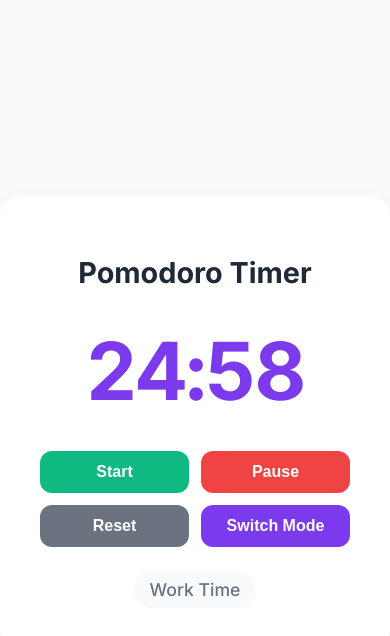
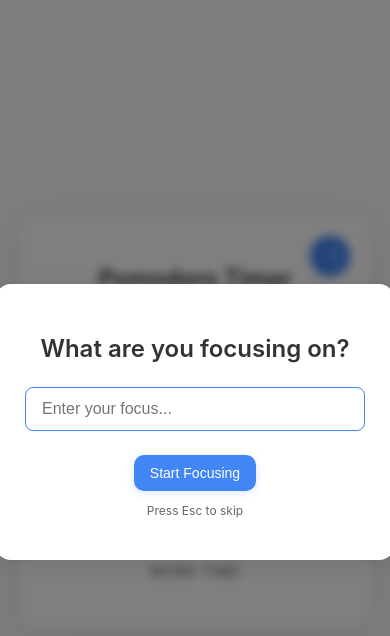
Before and after one commit to joshuakcpa/BYOA-Pomodoro, a plain HTML site: page index.html in a window 390 px wide. Both pictures are taken after a click on the button "Start". Drawn offline with Linux system fonts and the light colour scheme.

Commit message:
Updated design with improved mobile responsiveness and visual styling

```diff
--- a/index.html
+++ b/index.html
@@ -10,17 +10,30 @@
 <body>
     <div class="container">
         <h1>Pomodoro Timer</h1>
+        <button id="toggle-mode" class="theme-toggle">☽</button>
+
+        <div id="task-display" class="task-display"></div>
+
         <div class="timer">
             <span id="minutes">25</span>:<span id="seconds">00</span>
         </div>
+
         <div class="controls">
-            <button id="start">Start</button>
-            <button id="pause">Pause</button>
-            <button id="reset">Reset</button>
-            <button id="toggle-mode">Switch Mode</button>
+            <button id="start" class="primary-btn">Start</button>
+            <button id="pause" class="primary-btn" disabled>Pause</button>
+            <button id="add-time" class="secondary-btn">+5 min</button>
+            <button id="reset" class="secondary-btn">Reset</button>
         </div>
-        <div class="mode">
-            <span id="mode-text">Work Time</span>
+
+        <p id="mode-text">Work Time</p>
+    </div>
+
+    <div id="task-modal" class="modal">
+        <div class="modal-content">
+            <h2>What are you focusing on?</h2>
+            <input type="text" id="task-input" placeholder="Enter your focus...">
+            <button id="task-submit" class="primary-btn">Start Focusing</button>
+            <p class="modal-hint">Press Esc to skip</p>
         </div>
     </div>
     <script src="script.js"></script>
--- a/script.js
+++ b/script.js
@@ -1,37 +1,39 @@
 let timeLeft;
 let timerId = null;
 let isWorkTime = true;
+let currentTask = '';
 
 const minutesDisplay = document.getElementById('minutes');
 const secondsDisplay = document.getElementById('seconds');
 const startButton = document.getElementById('start');
 const pauseButton = document.getElementById('pause');
 const resetButton = document.getElementById('reset');
+const addTimeButton = document.getElementById('add-time');
+const modeText = document.getElementById('mode-text');
+const taskModal = document.getElementById('task-modal');
+const taskInput = document.getElementById('task-input');
+const taskSubmit = document.getElementById('task-submit');
 const toggleButton = document.getElementById('toggle-mode');
-const modeText = document.getElementById('mode-text');
+const taskDisplay = document.getElementById('task-display');
 
 const WORK_TIME = 25 * 60; // 25 minutes in seconds
 const BREAK_TIME = 5 * 60; // 5 minutes in seconds
 
-function updateDisplay() {
-    const minutes = Math.floor(timeLeft / 60);
-    const seconds = timeLeft % 60;
-    const timeString = `${minutes.toString().padStart(2, '0')}:${seconds.toString().padStart(2, '0')}`;
-
-    // Update the display elements
-    minutesDisplay.textContent = minutes.toString().padStart(2, '0');
-    secondsDisplay.textContent = seconds.toString().padStart(2, '0');
-
-    // Update the page title with the time and current mode
-    const mode = isWorkTime ? 'Work' : 'Break';
-    document.title = `${timeString} - ${mode} | Pomodoro`;
+function showTaskModal() {
+    taskModal.style.display = 'block';
+    taskInput.focus();
 }
 
-function switchMode() {
-    isWorkTime = !isWorkTime;
-    timeLeft = isWorkTime ? WORK_TIME : BREAK_TIME;
-    modeText.textContent = isWorkTime ? 'Work Time' : 'Break Time';
-    updateDisplay();
+function hideTaskModal() {
+    taskModal.style.display = 'none';
+    taskInput.value = '';
+}
+
+function handleTaskSubmit() {
+    currentTask = taskInput.value.trim() || 'Pomodoro Session';
+    hideTaskModal();
+    updateTaskDisplay();
+    startTimerInterval();
 }
 
 function startTimer() {
@@ -39,6 +41,21 @@ function startTimer() {
         if (timeLeft === undefined) {
             timeLeft = WORK_TIME;
         }
+
+        if (isWorkTime) {
+            showTaskModal();
+            return;
+        }
+
+        startTimerInterval();
+    }
+}
+
+function startTimerInterval() {
+    if (timerId !== null) {
+        clearInterval(timerId);
+    }
+
     timerId = setInterval(() => {
         timeLeft--;
         updateDisplay();
@@ -47,37 +64,120 @@ function startTimer() {
             clearInterval(timerId);
             timerId = null;
             switchMode();
-                startTimer();
+            startButton.disabled = false;
+            pauseButton.disabled = true;
         }
     }, 1000);
-    }
+
+    startButton.disabled = true;
+    pauseButton.disabled = false;
 }
 
 function pauseTimer() {
+    if (timerId !== null) {
         clearInterval(timerId);
         timerId = null;
+        startButton.disabled = false;
+        pauseButton.disabled = true;
+    }
 }
 
 function resetTimer() {
     clearInterval(timerId);
     timerId = null;
-    isWorkTime = true;
-    timeLeft = WORK_TIME;
-    modeText.textContent = 'Work Time';
-    document.title = 'Pomodoro Timer';
+    timeLeft = isWorkTime ? WORK_TIME : BREAK_TIME;
+    currentTask = '';
+    updateTaskDisplay();
+    startButton.disabled = false;
+    pauseButton.disabled = true;
     updateDisplay();
 }
 
-toggleButton.addEventListener('click', () => {
-    if (timerId !== null) {
-        pauseTimer();
+function addFiveMinutes() {
+    timeLeft += 5 * 60;
+    updateDisplay();
 }
-    switchMode();
-});
 
+function updateDisplay() {
+    const minutes = Math.floor(timeLeft / 60);
+    const seconds = timeLeft % 60;
+    minutesDisplay.textContent = minutes.toString().padStart(2, '0');
+    secondsDisplay.textContent = seconds.toString().padStart(2, '0');
+
+    const timeString = `${minutes.toString().padStart(2, '0')}:${seconds.toString().padStart(2, '0')}`;
+    document.title = currentTask ?
+        `${timeString} - ${currentTask}` :
+        `${timeString} - Pomodoro`;
+}
+
+function switchMode() {
+    isWorkTime = !isWorkTime;
+    timeLeft = isWorkTime ? WORK_TIME : BREAK_TIME;
+    modeText.textContent = isWorkTime ? 'Work Time' : 'Break Time';
+    currentTask = '';
+    updateTaskDisplay();
+
+    if (isWorkTime) {
+        toggleButton.classList.remove('rest-mode');
+        toggleButton.classList.add('work-mode');
+        toggleButton.innerHTML = '☽';
+    } else {
+        toggleButton.classList.remove('work-mode');
+        toggleButton.classList.add('rest-mode');
+        toggleButton.innerHTML = '☀';
+    }
+
+    updateDisplay();
+}
+
+function updateTaskDisplay() {
+    if (currentTask && isWorkTime) {
+        taskDisplay.textContent = `Focusing on: ${currentTask}`;
+        taskDisplay.classList.add('active');
+    } else {
+        taskDisplay.classList.remove('active');
+    }
+}
+
+// Event Listeners
 startButton.addEventListener('click', startTimer);
 pauseButton.addEventListener('click', pauseTimer);
 resetButton.addEventListener('click', resetTimer);
+addTimeButton.addEventListener('click', addFiveMinutes);
+
+// Modal Event Listeners
+taskSubmit.addEventListener('click', handleTaskSubmit);
+
+taskInput.addEventListener('keypress', (e) => {
+    if (e.key === 'Enter') {
+        handleTaskSubmit();
+    }
+});
+
+document.addEventListener('keydown', (e) => {
+    if (e.key === 'Escape' && taskModal.style.display === 'block') {
+        currentTask = 'Pomodoro Session';
+        hideTaskModal();
+        startTimerInterval();
+    }
+});
+
+taskModal.addEventListener('click', (e) => {
+    if (e.target === taskModal) {
+        currentTask = 'Pomodoro Session';
+        hideTaskModal();
+        startTimerInterval();
+    }
+});
+
+// Add toggle button event listener
+toggleButton.addEventListener('click', () => {
+    clearInterval(timerId);
+    timerId = null;
+    switchMode();
+    startButton.disabled = false;
+    pauseButton.disabled = true;
+});
 
 // Initialize the display
 resetTimer();
--- a/styles.css
+++ b/styles.css
@@ -13,115 +13,243 @@
 }
 
 body {
-    font-family: 'Inter', -apple-system, BlinkMacSystemFont, sans-serif;
+    font-family: -apple-system, BlinkMacSystemFont, 'Segoe UI', Roboto, sans-serif;
     display: flex;
     justify-content: center;
     align-items: center;
     min-height: 100vh;
     margin: 0;
-    background-color: var(--background);
-    color: var(--text);
+    background-color: #fafafa;
+    padding: 20px;
+    box-sizing: border-box;
 }
 
 .container {
     text-align: center;
-    background-color: var(--card);
-    padding: 2.5rem;
-    border-radius: 20px;
-    box-shadow: 0 10px 25px rgba(0, 0, 0, 0.05);
-    width: 90%;
-    max-width: 400px;
-    transition: transform 0.2s ease;
-}
-
-.container:hover {
-    transform: translateY(-2px);
+    padding: 32px 24px;
+    position: relative;
+    background: white;
+    border-radius: 24px;
+    box-shadow: 0 8px 32px rgba(0, 0, 0, 0.08);
+    width: 100%;
+    max-width: 440px;
+    margin: 20px;
 }
 
 h1 {
-    font-size: 1.8rem;
-    font-weight: 700;
-    margin-bottom: 2rem;
-    color: var(--text);
+    font-size: 28px;
+    font-weight: 600;
+    margin-bottom: 40px;
+    color: #2d2d2d;
+}
+
+.task-display {
+    background-color: #EEF3FF;
+    border-radius: 12px;
+    padding: 12px 20px;
+    margin: 20px auto;
+    max-width: 80%;
+    color: #4285f4;
+    font-size: 15px;
+    font-weight: 500;
+    display: none;
+    animation: fadeIn 0.3s ease;
+}
+
+@keyframes fadeIn {
+    from {
+        opacity: 0;
+        transform: translateY(-10px);
+    }
+    to {
+        opacity: 1;
+        transform: translateY(0);
+    }
+}
+
+.task-display.active {
+    display: block;
 }
 
 .timer {
-    font-size: 5rem;
+    font-size: clamp(80px, 15vw, 120px); /* Responsive font size */
     font-weight: 700;
-    margin: 2rem 0;
-    color: var(--primary);
-    font-variant-numeric: tabular-nums;
-    letter-spacing: -2px;
+    color: #4285f4;
+    line-height: 1;
+    margin: 40px 0;
+}
+
+#mode-text {
+    font-size: 14px;
+    font-weight: 500;
+    color: #666;
+    text-transform: uppercase;
+    letter-spacing: 1px;
 }
 
 .controls {
     display: flex;
-    gap: 0.75rem;
+    gap: 8px;
+    justify-content: center;
+    margin: 30px 0;
     flex-wrap: wrap;
-    justify-content: center;
+    padding: 0 16px;
 }
 
-.controls button {
-    font-size: 1rem;
-    font-weight: 600;
-    padding: 0.75rem 1.5rem;
+.primary-btn {
+    background-color: #4285f4;
+    color: white;
+    border: none;
+    border-radius: 10px;
+    padding: 12px 24px;
+    font-size: 15px;
+    font-weight: 500;
     cursor: pointer;
-    border: none;
-    border-radius: 12px;
-    color: white;
     transition: all 0.2s ease;
-    flex: 1;
-    min-width: 100px;
-    max-width: 150px;
+    box-shadow: 0 2px 8px rgba(66, 133, 244, 0.2);
 }
 
-.controls button:active {
-    transform: scale(0.95);
+.primary-btn:hover:not(:disabled) {
+    background-color: #3367d6;
+    transform: translateY(-1px);
+    box-shadow: 0 4px 12px rgba(66, 133, 244, 0.3);
 }
 
-#start {
-    background-color: var(--success);
+.primary-btn:disabled {
+    background-color: #ccc;
+    cursor: not-allowed;
+    transform: none;
+    box-shadow: none;
 }
 
-#start:hover {
-    background-color: var(--success-dark);
+.secondary-btn {
+    background-color: #f1f3f4;
+    color: #333;
+    border: none;
+    border-radius: 10px;
+    padding: 12px 24px;
+    font-size: 15px;
+    font-weight: 500;
+    cursor: pointer;
+    transition: all 0.2s ease;
 }
 
-#pause {
-    background-color: var(--danger);
+.secondary-btn:hover {
+    background-color: #e8eaed;
+    transform: translateY(-1px);
 }
 
-#pause:hover {
-    background-color: var(--danger-dark);
+.theme-toggle {
+    position: absolute;
+    top: 20px;
+    right: 20px;
+    background: #4285f4;
+    border: none;
+    border-radius: 50%;
+    width: 40px;
+    height: 40px;
+    font-size: 20px;
+    color: white;
+    cursor: pointer;
+    display: flex;
+    align-items: center;
+    justify-content: center;
+    transition: all 0.3s ease;
+    box-shadow: 0 2px 8px rgba(66, 133, 244, 0.2);
 }
 
-#reset {
-    background-color: var(--neutral);
+.theme-toggle:hover {
+    background: #3367d6;
+    transform: translateY(-1px);
+    box-shadow: 0 4px 12px rgba(66, 133, 244, 0.3);
 }
 
-#reset:hover {
-    background-color: var(--neutral-dark);
+/* Modal styles */
+.modal {
+    display: none;
+    position: fixed;
+    top: 0;
+    left: 0;
+    width: 100%;
+    height: 100%;
+    background-color: rgba(0, 0, 0, 0.5);
+    z-index: 1000;
+    backdrop-filter: blur(5px);
 }
 
-#toggle-mode {
-    background-color: var(--primary);
+.modal-content {
+    background-color: white;
+    border-radius: 16px;
+    padding: 30px;
+    width: 90%;
+    max-width: 340px;
+    position: absolute;
+    top: 50%;
+    left: 50%;
+    transform: translate(-50%, -50%);
+    text-align: center;
+    box-shadow: 0 4px 24px rgba(0, 0, 0, 0.1);
 }
 
-#toggle-mode:hover {
-    background-color: var(--primary-dark);
+.modal h2 {
+    color: #333;
+    margin-bottom: 24px;
+    font-size: 24px;
+    font-weight: 600;
 }
 
-.mode {
-    margin-top: 1.5rem;
-    font-size: 1.1rem;
-    font-weight: 500;
-    color: var(--neutral);
+.modal input {
+    width: 100%;
+    padding: 12px 16px;
+    margin-bottom: 24px;
+    border: 1px solid #e0e0e0;
+    border-radius: 8px;
+    font-size: 16px;
+    color: #333;
+    box-sizing: border-box;
 }
 
-#mode-text {
-    display: inline-block;
-    padding: 0.5rem 1rem;
-    background-color: var(--background);
-    border-radius: 999px;
-    transition: all 0.3s ease;
+.modal input:focus {
+    outline: none;
+    border-color: #4285f4;
 }
+
+.modal-hint {
+    margin-top: 12px;
+    font-size: 12px;
+    color: #666;
+}
+
+.work-mode {
+    background: #4285f4;
+}
+
+.rest-mode {
+    background: #34a853;
+}
+
+/* Media queries for better mobile support */
+@media (max-width: 480px) {
+    .container {
+        margin: 0;
+        border-radius: 20px;
+    }
+
+    .controls {
+        gap: 8px;
+    }
+
+    .primary-btn, .secondary-btn {
+        padding: 10px 16px;
+        font-size: 14px;
+    }
+
+    h1 {
+        font-size: 24px;
+        margin-bottom: 30px;
+    }
+
+    #mode-text {
+        margin: 16px 0;
+    }
+}
```
Also changed, not shown: 2 other files. Lines whose indentation alone changed are shown as unchanged.
